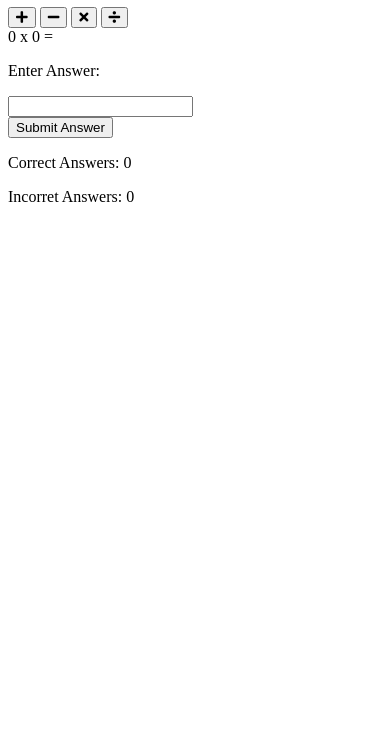
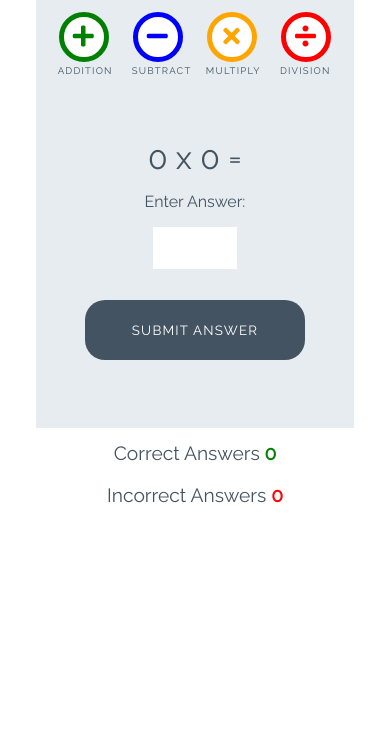
Before and after one commit to crucioltheresa/Love-Maths, a plain HTML site: page index.html in a window 390 px wide. Shown: the part 112-844 px from the top of the page. Drawn offline with Linux system fonts and the light colour scheme.

Commit message:
Set up structure of game functions

```diff
--- a/assets/css/style.css
+++ b/assets/css/style.css
@@ -0,0 +1,254 @@
+/* --------- Global style */
+
+body {
+    background-color: white;
+    font-family: "Raleway", sans-serif;
+    color: #445361;
+    text-align: center;
+}
+
+/* --------- Heading */
+
+.heading {
+    text-align: center;
+    font-size: 2.5rem;
+}
+
+.logo {
+    height: 40px;
+    padding-right: 5px;
+}
+
+/* --------- Game layout */
+
+.game-area {
+    background-color: #E6ECF0;
+    box-sizing: border-box;
+    width: 85%;
+    height: 65vh;
+    max-height: 450px;
+    max-width: 830px;
+    margin-left: auto;
+    margin-right: auto;
+    padding: 1%;
+}
+
+.question-area {
+    width: 50%;
+    font-size: 2rem;
+    margin: auto;
+    padding: 50px 0;
+}
+
+.question-area span {
+    padding: 0 15px;
+}
+
+.score-area {
+    margin: 5px auto;
+    width: 60%;
+    font-size: 1.2rem;
+}
+
+.controls-area {
+    width: 85%;
+    margin: 30px auto;
+}
+
+#score {
+    color: green;
+    font-weight: bold;
+}
+
+#incorrect {
+    color: red;
+    font-weight: bold;
+}
+
+.answer-message {
+    display: none;
+    font-size: 1rem;
+}
+
+#answer-box {
+    border: none;
+    color: #445361;
+    display: inline-block;
+    height: 40px;
+    width: 80px;
+    font-size: 1.2rem;
+}
+
+.scores {
+    display: inline-block;
+    padding: 25px;
+}
+
+/* --------- Buttons */
+
+.btn {
+    width: 220px;
+    height: 60px;
+    font-family: "Raleway", sans-serif;
+    text-transform: uppercase;
+    letter-spacing: 1.2px;
+    color: white;
+}
+
+.btn:focus {
+    outline: none;
+}
+
+.btn--big {
+    padding-top: 10px;
+    border-radius: 50%;
+    background-color: white;
+    border: 10px solid;
+    width: 100px;
+    height: 100px;
+    font-size: 3.2rem;
+    margin: 0 30px;
+    transition: all 0.5s;
+}
+
+.btn--big::after {
+    content: attr(data-type);
+    font-size: 1rem;
+    color: #445361;
+    position: relative;
+    left: -0.5em;
+}
+
+.btn--blue {
+    border-color: blue;
+    color: blue;
+}
+
+.btn--blue:active,
+.btn--blue:hover {
+    background-color: darkblue;
+    color: white;
+}
+
+.btn--orange {
+    border-color: orange;
+    color: orange;
+}
+
+.btn--orange:active,
+.btn--orange:hover {
+    background-color: darkorange;
+    color: white;
+}
+
+.btn--red {
+    border-color: red;
+    color: red;
+}
+
+.btn--red:active,
+.btn--red:hover {
+    background-color: darkred;
+    color: white;
+}
+
+.btn--green {
+    border-color: green;
+    color: green;
+}
+
+.btn--green:active,
+.btn--green:hover {
+    background-color: darkgreen;
+    color: white;
+}
+
+.btn--gray {
+    margin-top: 25px;
+    background-color: #445361;
+    border: 1px transparent;
+    border-radius: 20px;
+}
+
+.btn--gray:active,
+.btn--gray:hover {
+    background-color: #0d1013;
+}
+
+/* --------- Media queries */
+
+@media (max-width: 414px) {
+    .controls-area {
+        width: 100%;
+    }
+
+    .btn--big {
+        margin: 0 10px;
+        padding: 5px;
+        border: 5px solid;
+        width: 50px;
+        height: 50px;
+        font-size: 1.5rem;
+    }
+
+    .btn--big::after {
+        font-size: 0.6rem;
+        left: -0.7rem;
+    }
+
+    .question-area {
+        padding: 10% 0;
+        width: 100%;
+    }
+
+    .question-area span {
+        padding: 0;
+    }
+
+    .answer-message {
+        display: block;
+    }
+
+    #answer-box {
+        display: block;
+        margin: 0 auto;
+    }
+
+    .btn--gray {
+        margin-top: 0;
+    }
+
+    .score-area {
+        width: 100%;
+    }
+
+    .scores {
+        margin: 0.5em auto;
+        display: block;
+        padding: 5px;
+    }
+
+    .heading {
+        font-size: 2rem;
+    }
+}
+
+@media (max-width: 320px) {
+    .game-area {
+        height: 70vh;
+    }
+
+    .controls-area {
+        width: 75%;
+        margin: 10px auto;
+    }
+
+    .btn--big {
+        margin: 10px 10px;
+    }
+
+    .question-area {
+        padding: 10px 0;
+    }
+
+}
--- a/index.html
+++ b/index.html
@@ -4,7 +4,8 @@
 <head>
     <meta charset="UTF-8">
     <meta name="viewport" content="width=device-width, initial-scale=1.0">
-    <!--- font awesome and google fonts  -->
+
+    <!-- font awesome and google fonts -->
     <link rel="stylesheet" href="https://use.fontawesome.com/releases/v5.7.2/css/all.css"
         integrity="sha384-fnmOCqbTlWIlj8LyTjo7mOUStjsKC4pOpQbqyi7RrhN7udi9RwhKkMHpvLbHG9Sr" crossorigin="anonymous">
     <link href="https://fonts.googleapis.com/css?family=Raleway%7CRighteous" rel="stylesheet">
@@ -15,21 +16,21 @@
 
 <body>
     <h1 class="heading">
-        <img src="assets/images/logo.png" alt="logo" class="logo"> Love Maths
+        <img class="logo" src="assets/images/logo.png" alt="logo"> Love Maths
     </h1>
+
     <div class="game-area">
-        <div class="question-area">
-            <div class="constrols-area">
-                <button class="btn btn--big btn--green">
+        <div class="controls-area">
+            <button data-type="addition" class="btn btn--big btn--green">
                 <i class="fas fa-plus"></i>
             </button>
-                <button class="btn btn--big btn--blue">
+            <button data-type="subtract" class="btn btn--big btn--blue">
                 <i class="fas fa-minus"></i>
             </button>
-                <button class="btn btn--big btn--orange">
+            <button data-type="multiply" class="btn btn--big btn--orange">
                 <i class="fas fa-times"></i>
             </button>
-                <button class="btn btn--big btn--red">
+            <button data-type="division" class="btn btn--big btn--red">
                 <i class="fas fa-divide"></i>
             </button>
         </div>
@@ -38,18 +39,16 @@
             <span id="operator">x</span>
             <span id="operand2">0</span>
             <span>=</span>
-                <p class="answer-messsage">Enter Answer:</p>
+            <p class="answer-message">Enter Answer:</p>
             <input id="answer-box" type="number">
         </div>
-            <button class="btn btn--gray">Submit Answer</button>
-        </div>
-    </div>
-    <div class="score-area">
-        <p class="scores">Correct Answers: <span id="score">0</span></p>
-        <p class="scores">Incorret Answers: <span id="incorrect">0</span></p>
-
+        <button data-type="submit" class="btn btn--gray">Submit Answer</button>
     </div>
 
+    <div class="score-area">
+        <p class="scores">Correct Answers <span id="score">0</span></p>
+        <p class="scores">Incorrect Answers <span id="incorrect">0</span></p>
+    </div>
 
     <script src="assets/js/script.js"></script>
 </body>
```
Lines whose indentation alone changed are shown as unchanged.
